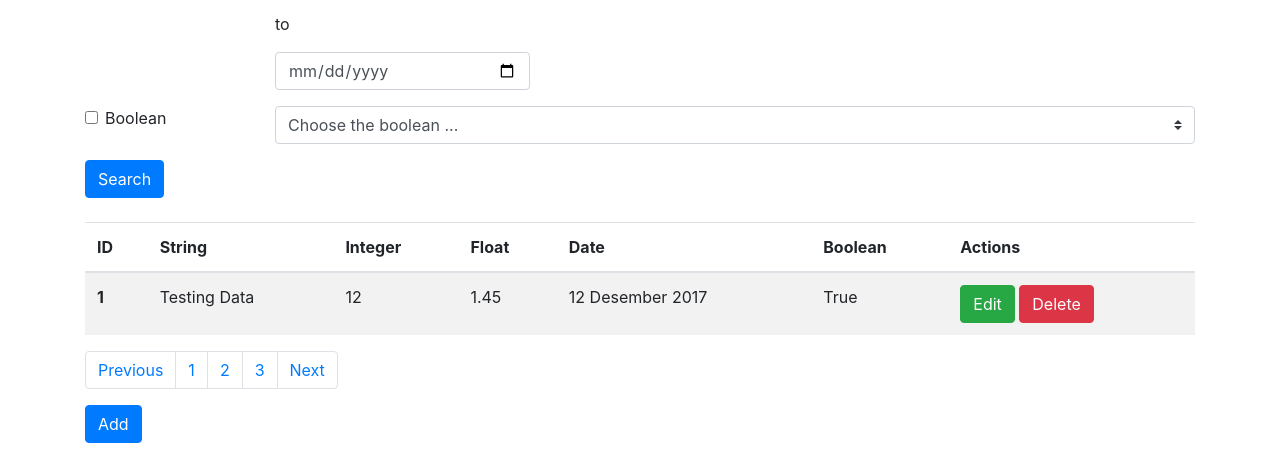
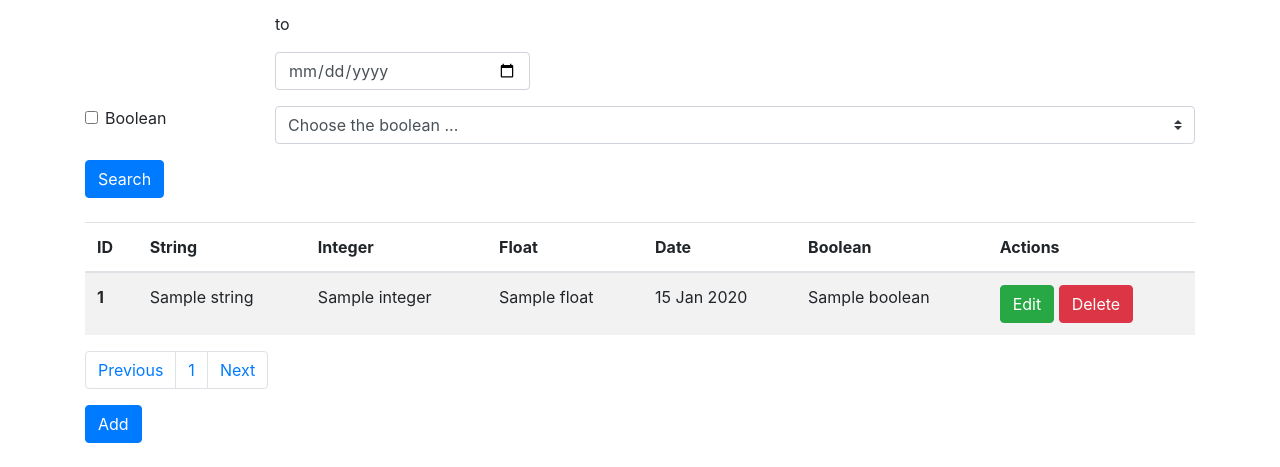
Before and after one commit to mulkyasa/rubicamp-web-challenges, a Node server app: template challenge19/views/index.ejs in a window 1280 px wide. Shown: the part 341-808 px from the top of the page. Run offline with Node 20, Linux system fonts and the light colour scheme; the template is opened without the code that fills it: most values are stand-ins (such as "Sample title", 1, 10 or a date in 2020).

Commit message:
server connected, data showed on table

```diff
--- /dev/null
+++ b/challenge19/data.json
@@ -0,0 +1,16 @@
+[
+   {
+      "string": "Testing Data",
+      "integer": "12",
+      "float": "1.45",
+      "date": "12 Desember 2017",
+      "boolean": "true"
+   },
+   {
+      "string": "Romie Agung Nugraha",
+      "integer": "25 tahun",
+      "float": "Nilai A",
+      "date": "11 Desember 2017",
+      "boolean": "false"
+   }
+]
--- a/challenge19/package.json
+++ b/challenge19/package.json
@@ -9,7 +9,9 @@
   "author": "",
   "license": "ISC",
   "dependencies": {
+    "body-parser": "^1.19.0",
     "ejs": "^3.0.1",
-    "express": "^4.17.1"
+    "express": "^4.17.1",
+    "table-parser": "^1.0.1"
   }
 }
--- a/challenge19/server.js
+++ b/challenge19/server.js
@@ -1,20 +1,32 @@
-const express = require('express')
-const app = express()
-var path = require('path');
+const express = require('express');
+const path = require('path');
+const fs = require('fs');
+const data = JSON.parse(fs.readFileSync('data.json', 'utf-8'));
+const writeData = fs.writeFileSync('data.json', JSON.stringify(data, null, 3));
+const app = express();
+var bodyParser = require('body-parser');
+
+// parse json
+app.use('/', express.static(path.join(__dirname, 'views')))
+app.use(bodyParser.json());
+app.use(bodyParser.urlencoded({ extended: false }))
 
 app.set('views', path.join(__dirname, 'views'))
 app.set('view engine', 'ejs')
 
-app.get('/', function (req, res) {
-  res.render('index', {data: 'data'})
+
+app.get('/', (req, res) => {
+  res.render('index', {data:data})
 })
 
 app.get('/add', function (req, res) {
-  res.render('add', {data: 'data'})
+  res.render('add')
 })
 
 app.get('/edit', function (req, res) {
-  res.render('edit' , {data: 'data'})
+  res.render('edit')
 })
 
-app.listen(3000)
+app.listen(8000, () => {
+  console.log('This web working on port 8000')
+});
--- a/challenge19/views/index.ejs
+++ b/challenge19/views/index.ejs
@@ -126,13 +128,14 @@
                     </tr>
                 </thead>
                 <tbody>
+                    <% data.forEach((item, index) => { %>
                         <tr>
-                    <th scope="row">1</th>
-                    <td>Testing Data</td>
-                    <td>12</td>
-                    <td>1.45</td>
-                    <td>12 Desember 2017</td>
-                    <td>True</td>
+                            <th scope="row"><%= index + 1 %></th>
+                            <td><%= item.string %></td>
+                            <td><%= item.integer %></td>
+                            <td><%= item.float %></td>
+                            <td><%= item.date %></td>
+                            <td><%= item.boolean %></td>
                             <td>
                                 <a href="edit">
                                     <button type="button" class="btn btn-success">Edit</button>
@@ -140,14 +143,13 @@
                                 <button type="button" class="btn btn-danger">Delete</button>
                             </td>
                         </tr>
+                    <% }) %>
                 </tbody>
             </table>
             <nav aria-label="Page navigation example mt-2">
                 <ul class="pagination">
                     <li class="page-item"><a class="page-link" href="#">Previous</a></li>
                     <li class="page-item"><a class="page-link" href="#">1</a></li>
-                <li class="page-item"><a class="page-link" href="#">2</a></li>
-                <li class="page-item"><a class="page-link" href="#">3</a></li>
                     <li class="page-item"><a class="page-link" href="#">Next</a></li>
                 </ul>
             </nav>
```
Also changed, not shown: other parts of challenge19/views/index.ejs (+12 -10 lines), 1 other file. Lines whose indentation alone changed are shown as unchanged.
